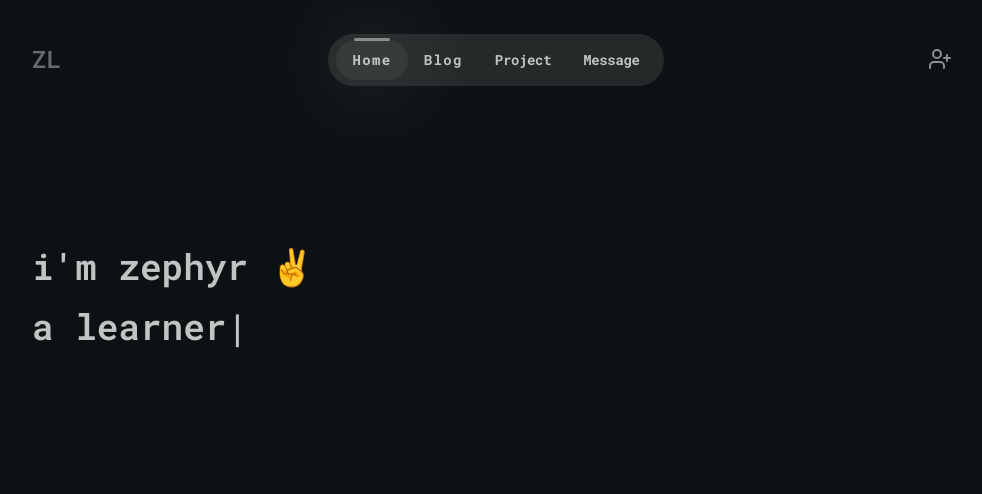
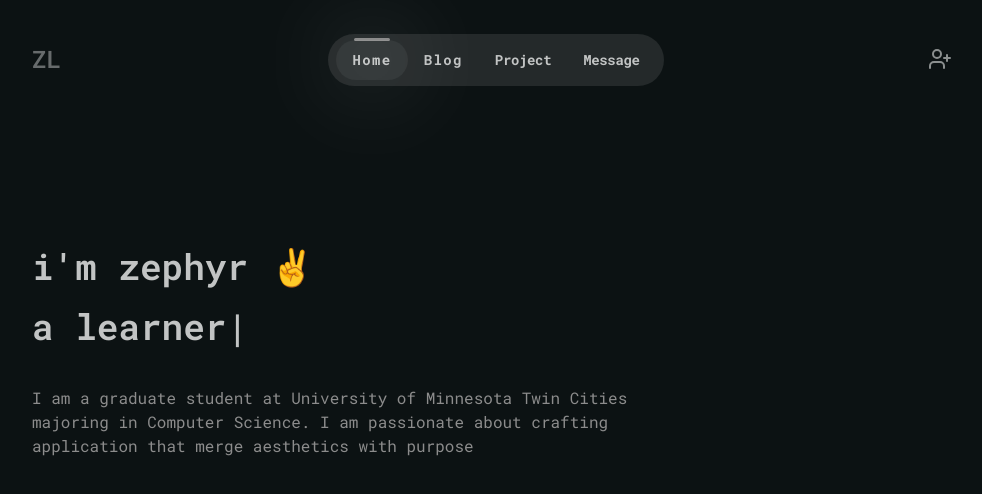
Before and after one commit to sympathea/myweb2, a Next.js app: page / in a window 1280 px wide. Shown: the top 494 px of the page, without its empty margins (144-1126 px from the left). Built offline with nearby package versions, Linux system fonts and the light colour scheme; no server answers.

Commit message:
/: hero text

```diff
--- a/app/page.js
+++ b/app/page.js
@@ -7,13 +7,19 @@
       initial={{ opacity: 0 }}
       animate={{ opacity: 1 }}
       transition={{ duration: 2 }}
-      className="flex flex-col mt-40"
+      className="flex flex-col w-2/3 gap-10 mt-40"
     >
       <div className="text-4xl font-semibold">
         <span className="inline-block mb-5">i'm zephyr ✌️</span>
         <br />
         <DescriptionAnimation />
       </div>
+
+      <div className="text-muted-foreground">
+        I am a graduate student at University of Minnesota Twin Cities majoring
+        in Computer Science. I am passionate about crafting application that
+        merge aesthetics with purpose
+      </div>
     </MotionDivWrapper>
   );
 }
```
